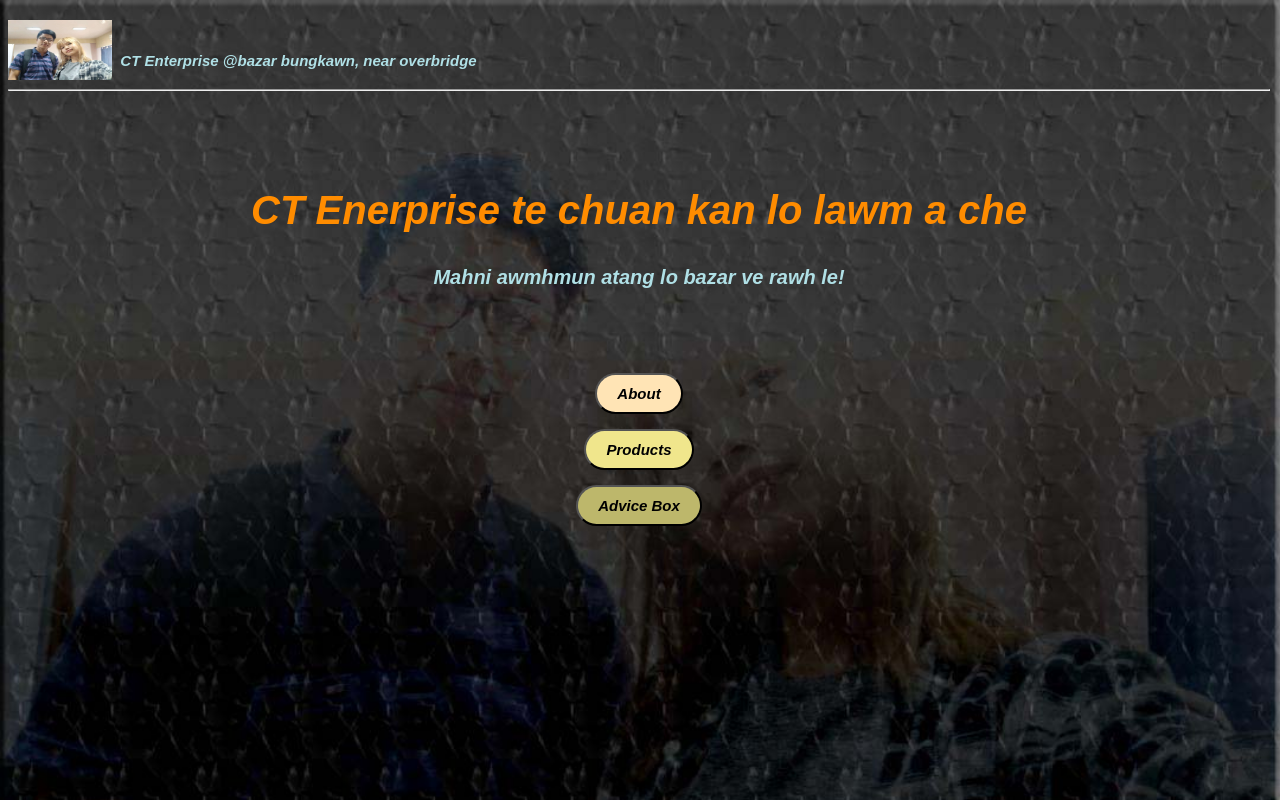
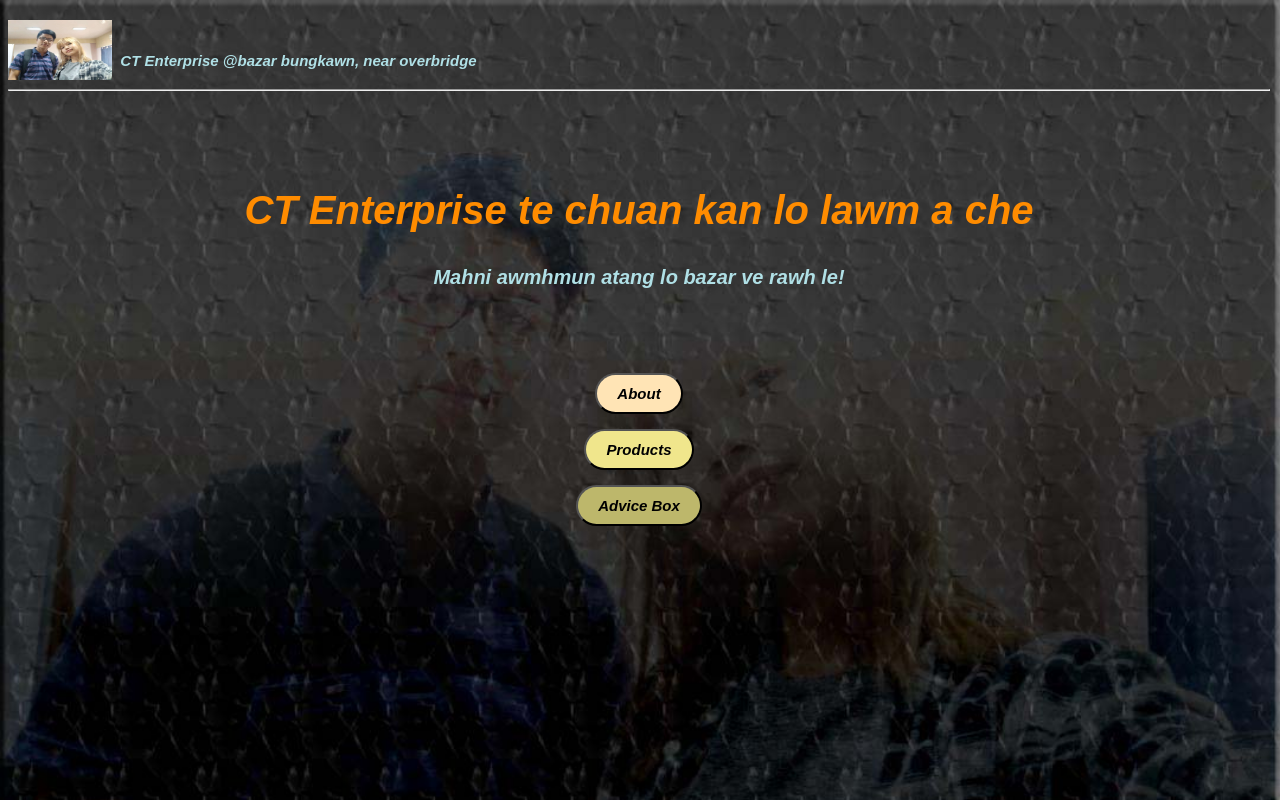
Before and after one commit to titobawitlung/titobawitlung.github.io, a plain HTML site: page home.html in a window 1280 px wide. Drawn offline with Linux system fonts and the light colour scheme.

Commit message:
enter
ener

```diff
--- a/home.html
+++ b/home.html
@@ -21,7 +21,7 @@
 <p>&nbsp</p>
 <p>&nbsp</p>
 
-<h2 style="text-align:center;">CT Enerprise te chuan kan lo lawm a che</h2>
+<h2 style="text-align:center;">CT Enterprise te chuan kan lo lawm a che</h2>
 <p><h3 style="text-align:center;"><i>Mahni awmhmun atang lo bazar ve rawh le!</i></h3></p>
 <p>&nbsp</p>
 <p>&nbsp</p>
```
Also changed, not shown: index.html (+1 -1 lines).
